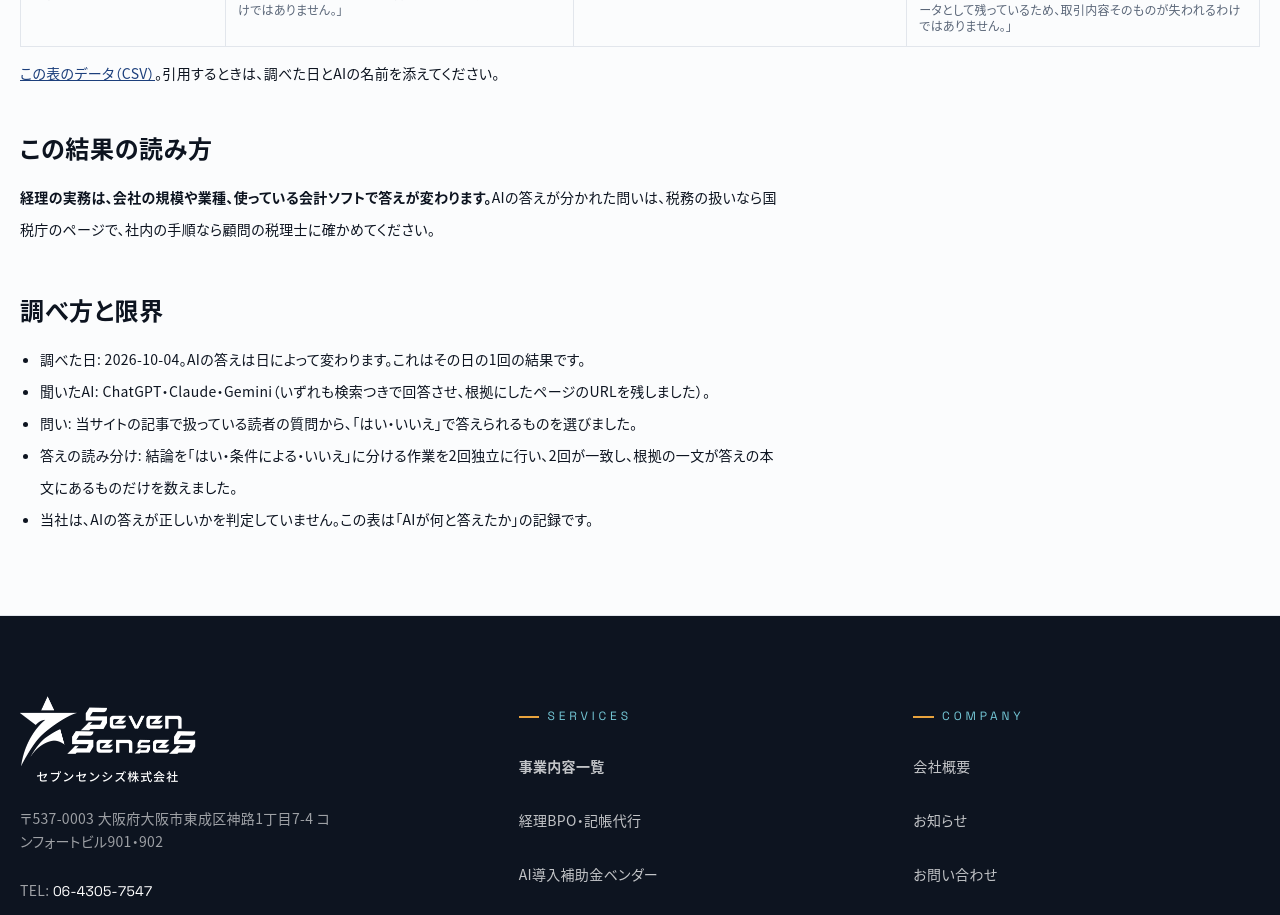
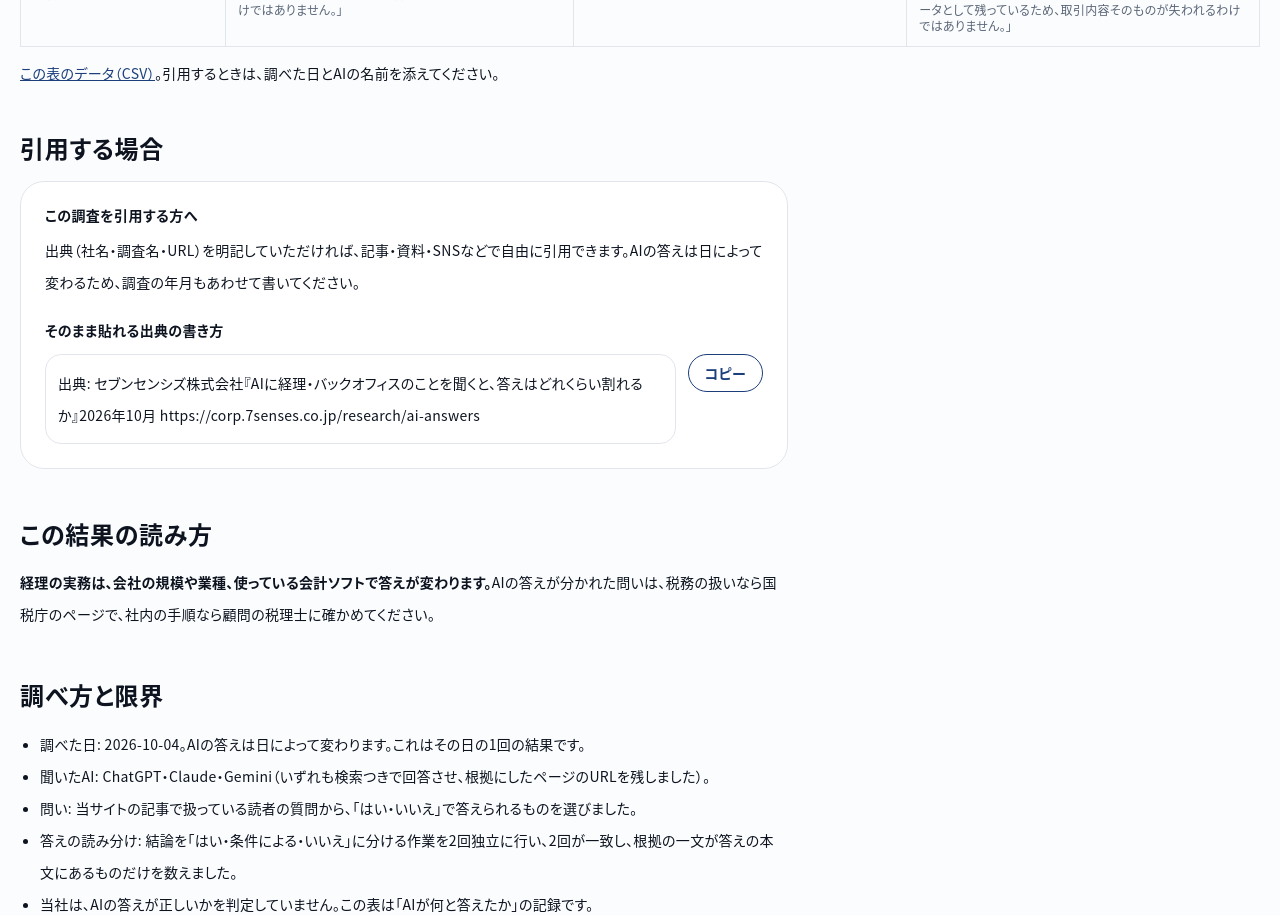
Before and after one commit to yoshi4476/SS-CorporateHP, a Next.js app: page /research/ai-answers in a window 1280 px wide. Shown: the part 2440-3355 px from the top of the page. Built offline with nearby package versions, Linux system fonts and the light colour scheme.

Commit message:
サイト構成の変更（管制塔 2026-10-05）

```diff
--- a/src/app/research/ai-answers/page.tsx
+++ b/src/app/research/ai-answers/page.tsx
@@ -3,6 +3,7 @@
 import type { Metadata } from "next";
 import Link from "next/link";
 import JsonLd from "@/components/JsonLd";
+import CiteCopy from "@/components/CiteCopy";
 import { breadcrumbSchema } from "@/lib/schema";
 import { pageMeta } from "@/lib/meta";
 import d from "@/content/research/ai-answers.json";
@@ -75,6 +76,16 @@ export default function AiAnswers() {
             <a href="/research/ai-answers/data.csv" download className="text-pulse underline">この表のデータ（CSV）</a>
             。引用するときは、調べた日とAIの名前を添えてください。
           </p>
+          <h2 className="mt-12 text-2xl font-black">引用する場合</h2>
+          <div id="cite" className="mt-4 max-w-3xl rounded-3xl border border-line bg-raise p-6 text-sm leading-8">
+            <h3 className="font-black">この調査を引用する方へ</h3>
+            <p className="mt-2">{d.cite.terms}</p>
+            <p className="mt-4 font-bold">そのまま貼れる出典の書き方</p>
+            <div className="mt-2 flex flex-wrap items-start gap-3">
+              <p className="flex-1 break-all rounded-2xl border border-line bg-white p-3">{d.cite.line}</p>
+              <CiteCopy text={d.cite.line} />
+            </div>
+          </div>
           <h2 className="mt-12 text-2xl font-black">この結果の読み方</h2>
           <div className="mt-4 max-w-3xl text-sm leading-8" dangerouslySetInnerHTML={{ __html: d.readout_html }} />
           <h2 className="mt-12 text-2xl font-black">調べ方と限界</h2>
--- /dev/null
+++ b/src/components/CiteCopy.tsx
@@ -0,0 +1,26 @@
+"use client";
+// 自動配置: 管制塔の scripts/research_publish.py が src/components/CiteCopy.tsx に置く（直接編集しない）。
+// 調査ページの「そのまま貼れる出典」をコピーするボタン。JS が無くても文は表示されたままなので、選んでコピーできる。
+import { useState } from "react";
+
+export default function CiteCopy({ text }: { text: string }) {
+  const [done, setDone] = useState(false);
+  const copy = async () => {
+    try {
+      await navigator.clipboard.writeText(text);
+      setDone(true);
+      setTimeout(() => setDone(false), 2000);
+    } catch {
+      setDone(false);
+    }
+  };
+  return (
+    <button
+      type="button"
+      onClick={copy}
+      className="rounded-full border border-pulse px-4 py-2 text-sm font-bold text-pulse"
+    >
+      {done ? "コピーしました" : "コピー"}
+    </button>
+  );
+}
--- a/src/content/research/ai-answers.json
+++ b/src/content/research/ai-answers.json
@@ -381,6 +381,11 @@
  "answers": 48,
  "public_pct": 2,
  "readout_html": "<p><b>経理の実務は、会社の規模や業種、使っている会計ソフトで答えが変わります。</b>AIの答えが分かれた問いは、税務の扱いなら国税庁のページで、社内の手順なら顧問の税理士に確かめてください。</p>",
+ "cite": {
+  "line": "出典: セブンセンシズ株式会社『AIに経理・バックオフィスのことを聞くと、答えはどれくらい割れるか』2026年10月 https://corp.7senses.co.jp/research/ai-answers",
+  "terms": "出典（社名・調査名・URL）を明記していただければ、記事・資料・SNSなどで自由に引用できます。AIの答えは日によって変わるため、調査の年月もあわせて書いてください。",
+  "org": "セブンセンシズ株式会社"
+ },
  "dataset": {
   "@type": "Dataset",
   "name": "AIに経理・バックオフィスのことを聞くと答えは割れる｜18問の調査（当社調べ）",
@@ -392,9 +397,11 @@
    "encodingFormat": "text/csv",
    "contentUrl": "https://corp.7senses.co.jp/research/ai-answers/data.csv"
   },
+  "usageInfo": "https://corp.7senses.co.jp/research/ai-answers#cite",
   "creator": {
    "@type": "Organization",
-   "name": "セブンセンシズ株式会社"
+   "name": "セブンセンシズ株式会社",
+   "url": "https://corp.7senses.co.jp/"
   }
  }
 }
--- a/src/content/research/aio-industries.json
+++ b/src/content/research/aio-industries.json
@@ -72,9 +72,9 @@
   {
    "name": "フィットネス・ジム",
    "questions": 50,
-   "lp": 23.4,
-   "lc": 53.1,
-   "oa": 98.2,
+   "lp": 20.5,
+   "lc": 57.7,
+   "oa": 80.0,
    "url": "https://ai.7senses.co.jp/research/fitness-ai-sources/"
   },
   {
@@ -88,9 +88,9 @@
   {
    "name": "ホテル・旅館",
    "questions": 50,
-   "lp": 47.0,
-   "lc": 20.0,
-   "oa": 57.5,
+   "lp": 41.8,
+   "lc": 22.1,
+   "oa": 57.9,
    "url": "https://ai.7senses.co.jp/research/hotel-ai-sources/"
   },
   {
@@ -104,9 +104,9 @@
   {
    "name": "介護事業所",
    "questions": 50,
-   "lp": 31.1,
-   "lc": 25.4,
-   "oa": 50.0,
+   "lp": 27.8,
+   "lc": 24.6,
+   "oa": 58.9,
    "url": "https://ai.7senses.co.jp/research/kaigo-ai-sources/"
   },
   {
@@ -138,15 +138,15 @@
    "questions": 50,
    "lp": 47.1,
    "lc": 40.7,
-   "oa": 100.0,
+   "oa": 98.4,
    "url": "https://ai.7senses.co.jp/research/gaiheki-ai-sources/"
   },
   {
    "name": "学習塾・スクール",
    "questions": 50,
-   "lp": 47.4,
-   "lc": 26.3,
-   "oa": 73.8,
+   "lp": 43.9,
+   "lc": 30.4,
+   "oa": 78.6,
    "url": "https://ai.7senses.co.jp/research/juku-ai-sources/"
   },
   {
@@ -184,16 +184,16 @@
   {
    "name": "美容室・サロン",
    "questions": 50,
-   "lp": 54.5,
-   "lc": 33.7,
-   "oa": 82.7,
+   "lp": 53.3,
+   "lc": 33.6,
+   "oa": 87.5,
    "url": "https://ai.7senses.co.jp/research/biyou-ai-sources/"
   },
   {
    "name": "自動車整備・販売",
    "questions": 50,
-   "lp": 38.4,
-   "lc": 40.8,
+   "lp": 34.4,
+   "lc": 45.0,
    "oa": 96.8,
    "url": "https://ai.7senses.co.jp/research/jidousha-ai-sources/"
   },
@@ -232,9 +232,9 @@
   {
    "name": "飲食店",
    "questions": 50,
-   "lp": 28.8,
-   "lc": 35.6,
-   "oa": 58.8,
+   "lp": 33.1,
+   "lc": 29.0,
+   "oa": 60.0,
    "url": "https://ai.7senses.co.jp/research/inshoku-ai-sources/"
   }
  ]
```
